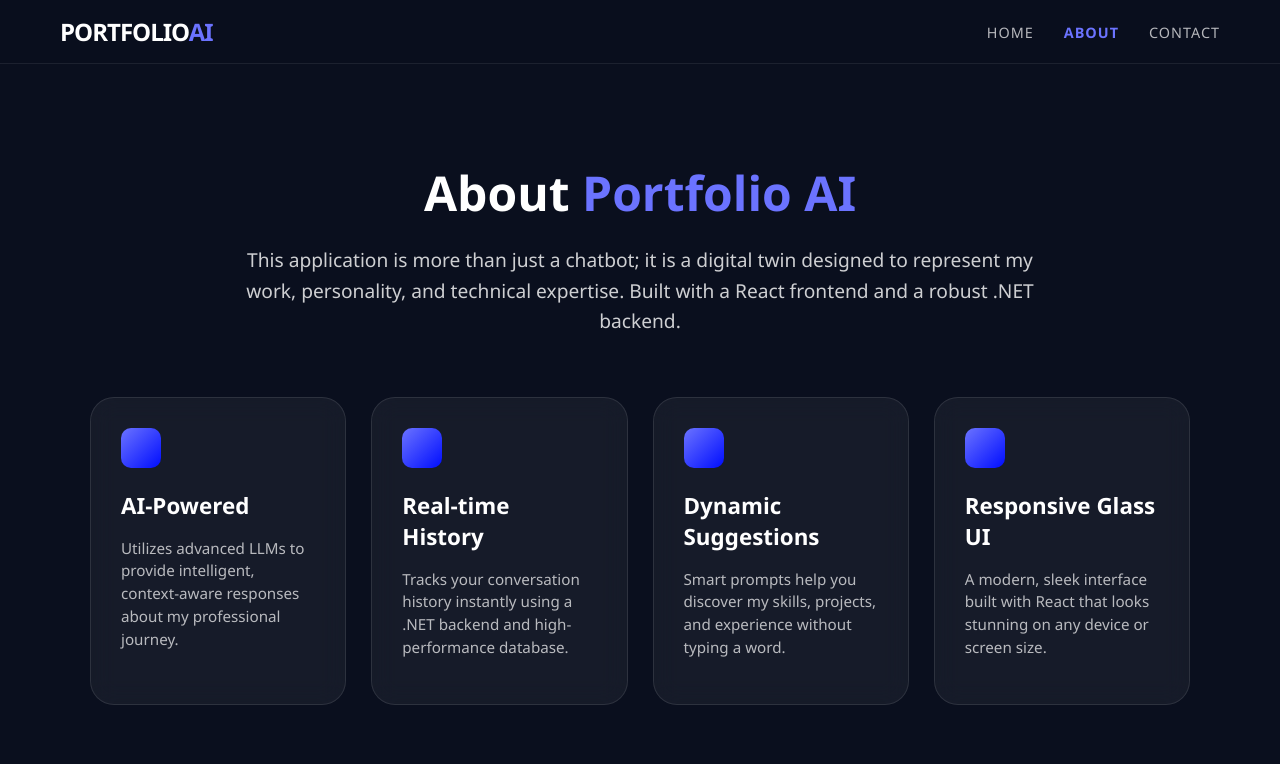
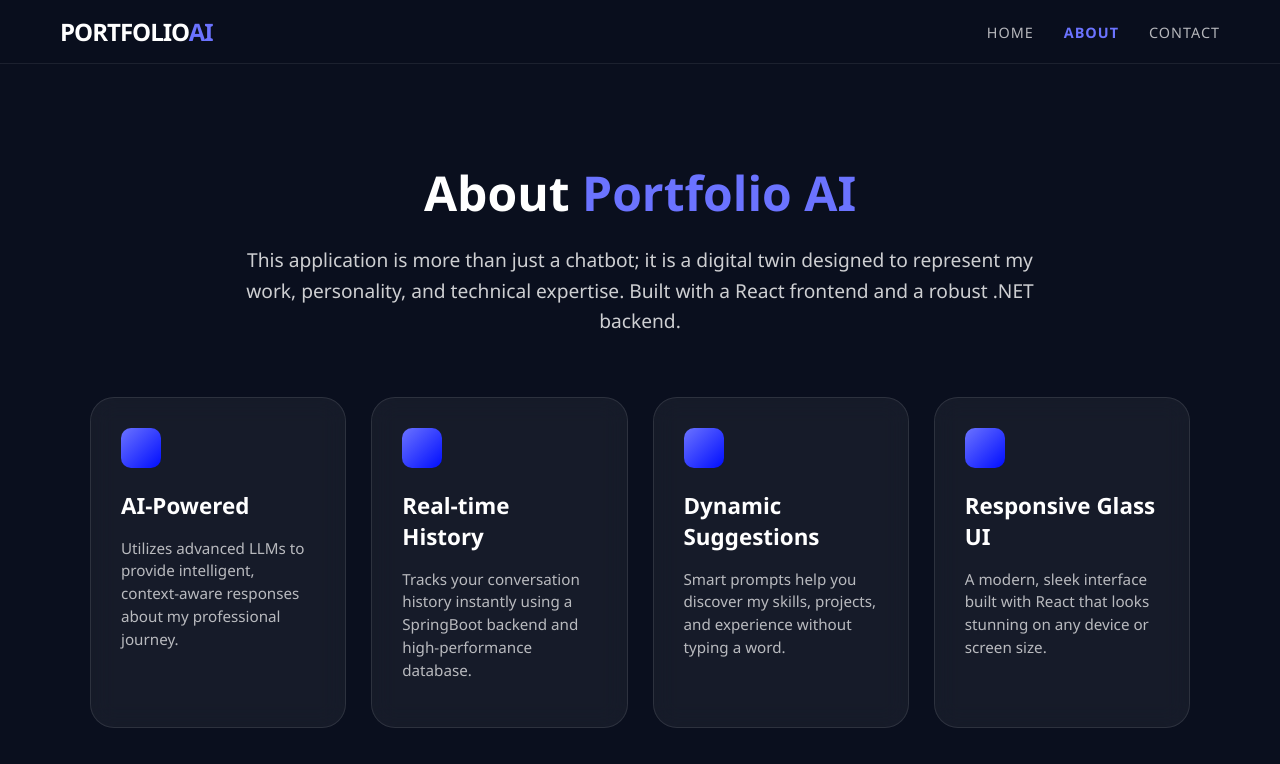
Before and after one commit to akansha112/JavaReactUI, a React (Vite) app: page /about in a window 1280 px wide. Shown: the top 764 px of the page. Built offline with nearby package versions, Linux system fonts and the light colour scheme.

Commit message:
Initial commit

```diff
--- a/src/pages/About.jsx
+++ b/src/pages/About.jsx
@@ -11,7 +11,7 @@ export default function About() {
 
   const features = [
     { title: "AI-Powered", desc: "Utilizes advanced LLMs to provide intelligent, context-aware responses about my professional journey." },
-    { title: "Real-time History", desc: "Tracks your conversation history instantly using a .NET backend and high-performance database." },
+    { title: "Real-time History", desc: "Tracks your conversation history instantly using a SpringBoot backend and high-performance database." },
     { title: "Dynamic Suggestions", desc: "Smart prompts help you discover my skills, projects, and experience without typing a word." },
     { title: "Responsive Glass UI", desc: "A modern, sleek interface built with React that looks stunning on any device or screen size." },
   ];
```
